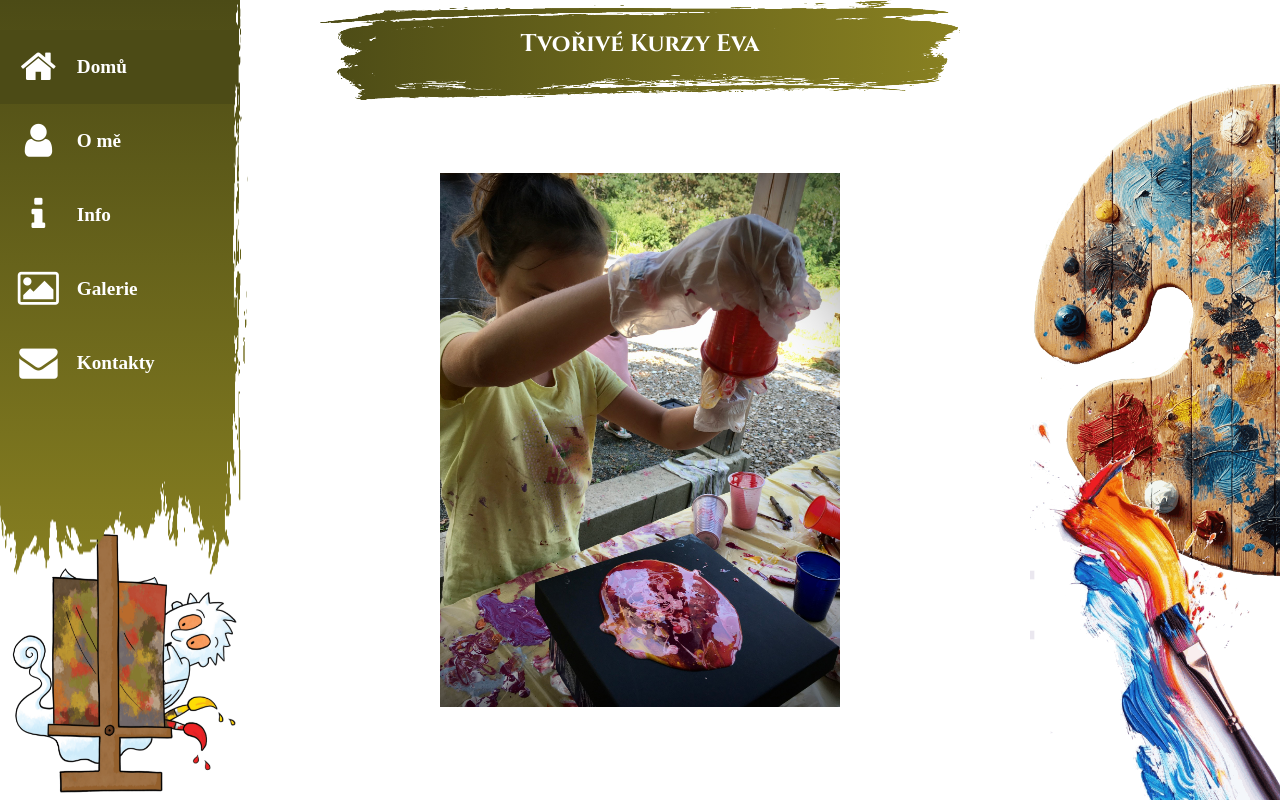
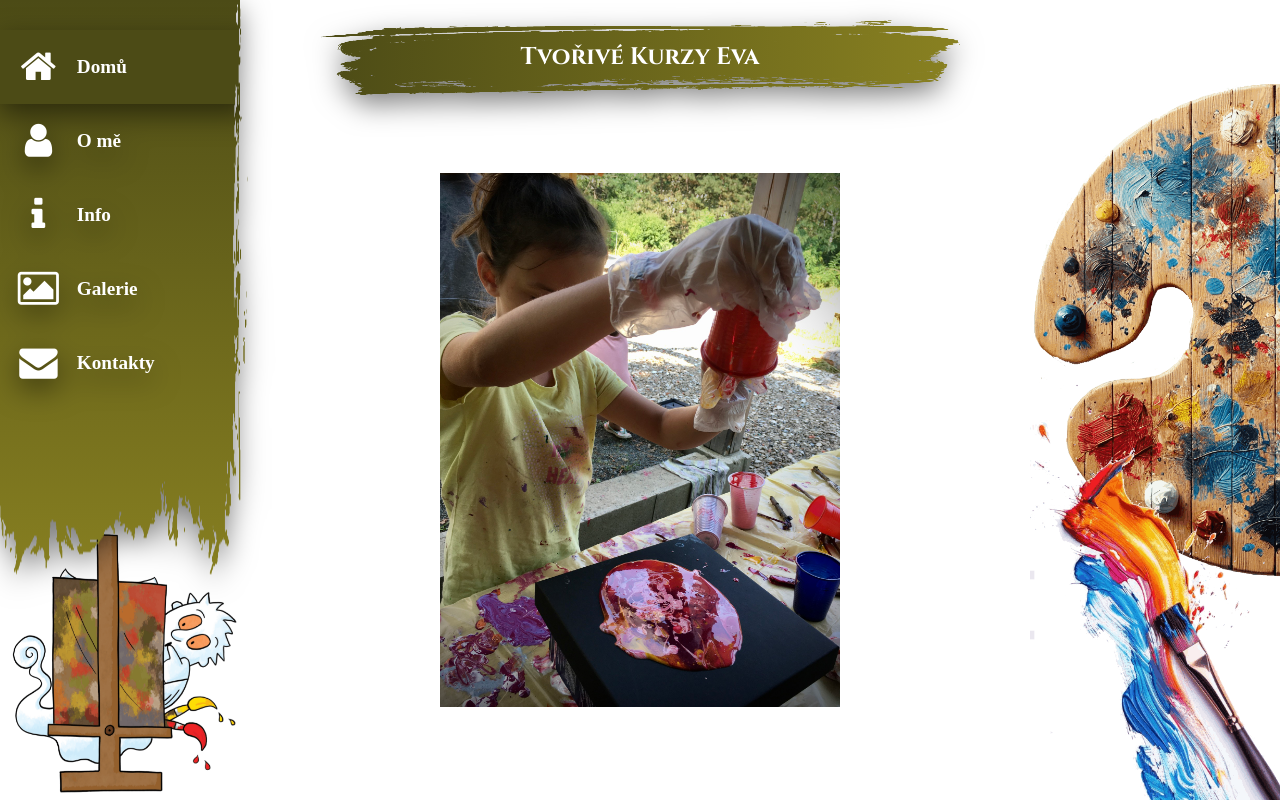
Before and after one commit to pulcovamon/tvorive-kurzy, a React (Vite) app: page / in a window 1280 px wide. Shown: the top 802 px of the page. Built offline with nearby package versions, Linux system fonts and the light colour scheme; the HTML template or start-up script is replaced by a standard one; a web font is replaced by a local one.

Commit message:
add shadows

```diff
--- a/src/App.css
+++ b/src/App.css
@@ -13,7 +13,6 @@ body {
 
 .header {
   width: 50%;
-  background-color: #4C4B16;
   color: white;
   padding: 20px 0;
   text-align: center;
@@ -24,6 +23,7 @@ body {
   height: 100px;
   font-family: 'Cinzel', serif !important;
   font-size: 0.6em;
+  filter: drop-shadow(0 10px 14px rgba(0, 0, 0, 0.5));
 }
 
 .header h1 {
@@ -73,7 +73,7 @@ body {
   left: 0;
   width: 0;
   height: 2px;
-  background: #A2BF47; /* Světlejší zelená, ladící s gradientem */
+  background: #A2BF47;
   transition: width 0.3s ease-in-out;
 }
 
@@ -82,7 +82,7 @@ body {
 }
 
 .footer a:hover {
-  color: #A2BF47; /* Světlejší zelená */
+  color: #A2BF47;
 }
 
 .footer-links {
@@ -145,6 +145,10 @@ body {
   mask-size: 300% 300%;
   mask-position: right bottom;
   mask-repeat: no-repeat;
+}
+
+.navbar-shadow {
+  filter: drop-shadow(0 10px 14px rgba(0, 0, 0, 0.5));
 }
 
 .active {
--- a/src/components/Header.tsx
+++ b/src/components/Header.tsx
@@ -1,12 +1,14 @@
 const Header = ({ displayNavbar }: { displayNavbar: Function }) => {
   return (
-    <div className="header header-brush-effect">
+    <div className="header">
+      <div className="header-brush-effect">
       <button onClick={() => displayNavbar()} className="hamburger">
         <span className="icon">
           <i className="fa fa-bars"></i>
         </span>
       </button>
       <h1>Tvořivé Kurzy Eva</h1>
+      </div>
     </div>
   );
 };
--- a/src/components/Navbar.tsx
+++ b/src/components/Navbar.tsx
@@ -7,7 +7,9 @@ const Navbar = ({
   closeNavbar: Function;
   location: string;
 }) => (
+  <div className="navbar-shadow">
   <nav className="navbar">
+    <div className="navbar-shadow">
     <ul className="navbar-list">
       <NavbarItem location={location} to="/" iconClass="fa fa-home" label="Domů" />
       <NavbarItem location={location} to="/o-me" iconClass="fa fa-user" label="O mě" />
@@ -19,7 +21,9 @@ const Navbar = ({
       <i className="fa fa-angle-left"></i>
       <i className="fa fa-angle-left"></i>
     </button>
+    </div>
   </nav>
+  </div>
 );
 
 export default Navbar;
```
